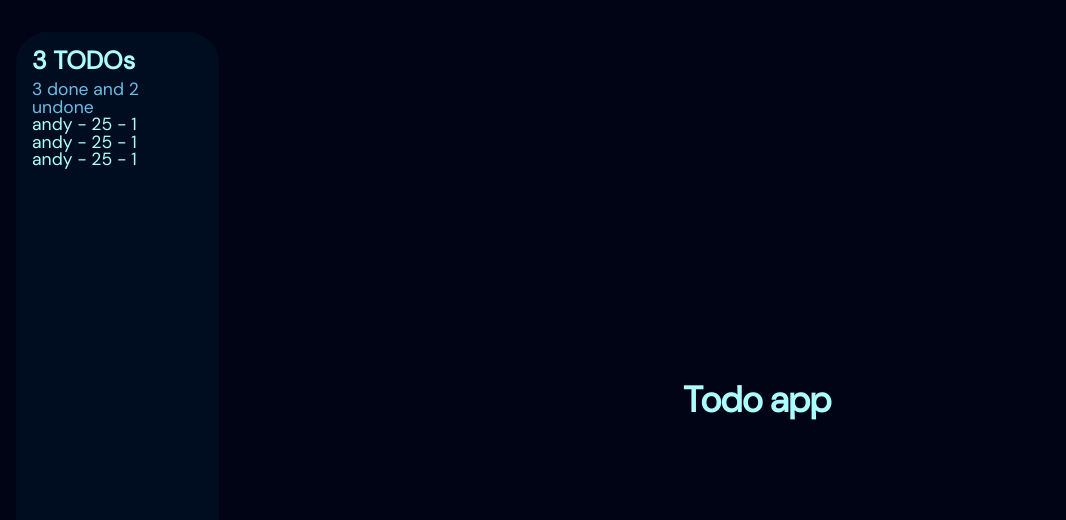
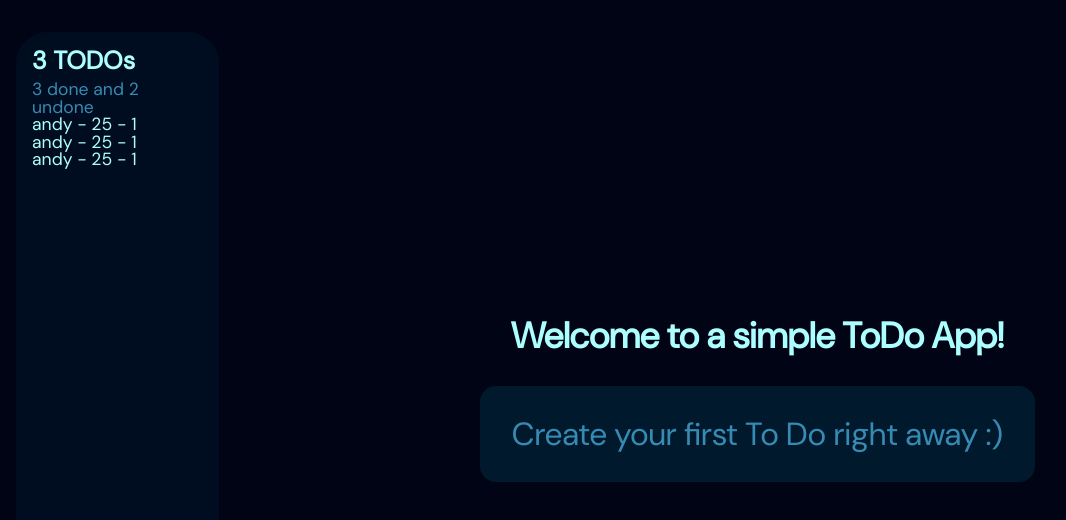
Before and after one commit to Andres191200/todo-app, a React (Vite) app: page / in a window 1280 px wide. Shown: the top 520 px of the page, without its empty margins (16-1082 px from the left). Built offline with nearby package versions, Linux system fonts and the light colour scheme.

Commit message:
messagebox component

```diff
--- a/package.json
+++ b/package.json
@@ -12,8 +12,7 @@
   "dependencies": {
     "react": "^19.1.0",
     "react-dom": "^19.1.0",
-    "react-router-dom": "^7.6.3",
-    "sass": "^1.89.2"
+    "react-router-dom": "^7.6.3"
   },
   "devDependencies": {
     "@eslint/js": "^9.29.0",
@@ -24,6 +23,7 @@
     "eslint-plugin-react-hooks": "^5.2.0",
     "eslint-plugin-react-refresh": "^0.4.20",
     "globals": "^16.2.0",
+    "sass": "^1.89.2",
     "typescript": "^5.8.3",
     "vite": "^7.0.0"
   }
--- /dev/null
+++ b/src/components/message-box/MessageBox.tsx
@@ -0,0 +1,39 @@
+import React from "react";
+import styles from "./styles.module.scss";
+
+enum EMessageBoxIcons {
+  info,
+  error,
+  warning,
+}
+
+type TMessageBoxProps = {
+  message: string;
+  kind?: EMessageBoxIcons;
+};
+
+function getPath(icon: EMessageBoxIcons) {
+  // ADD ICONS BASE PATH AS AN ENV PARAM.
+  switch (icon) {
+    case EMessageBoxIcons.info:
+      return "/icons/info.svg";
+    case EMessageBoxIcons.error:
+      return "/icons/error.svg";
+    case EMessageBoxIcons.warning:
+      return "/icons/warning.svg";
+  }
+}
+
+export default function MessageBox({ message, kind }: TMessageBoxProps) {
+  return (
+    <div className={styles.messageBoxComponent}>
+      <div className={styles.messageBoxContainer}>
+        {kind ? (
+          <img src={getPath(kind)} alt="info icon" className={styles.icon} />
+        ) : null}
+
+        <span className="big">{message}</span>
+      </div>
+    </div>
+  );
+}
--- /dev/null
+++ b/src/components/message-box/styles.module.scss
@@ -0,0 +1,28 @@
+@mixin flex-centered{
+    display: flex;
+    align-items: center;
+    justify-content: center;
+    gap: var(--margin-sm);
+}
+
+.messageBoxComponent{
+    @include flex-centered();
+    width: max-content;
+    padding:var(--margin-md);
+    border-radius: var(--margin-sm);
+    background-color: var(--bg-light);
+}
+
+.messageBoxContainer{
+    @include flex-centered();
+    span{
+        font-size: 1.25rem;
+        color: var(--text-muted);
+    }
+
+    img{
+        height: 2.5rem;
+        aspect-ratio: 1/1;
+        filter: var(--black-to-text-muted-color);
+    }
+}
--- a/src/globals.scss
+++ b/src/globals.scss
@@ -10,7 +10,7 @@
 	--bg: oklch(0.15 0.06 233);
 	--bg-light: oklch(0.2 0.06 233);
 	--text: oklch(0.96 0.1 233);
-	--text-muted: oklch(0.76 0.1 233);
+	--text-muted: oklch(0.6 0.1 233);
 	--highlight: oklch(0.5 0.12 233);
 	--border: oklch(0.4 0.12 233);
 	--border-muted: oklch(0.3 0.12 233);
@@ -25,12 +25,27 @@
 	--margin-sm: 1rem;
 	--margin-md: 2rem;
 	--margin-lg: 3rem;
+
+	--black-to-text-color: brightness(0) saturate(100%) invert(99%) sepia(14%) saturate(3403%) hue-rotate(160deg) brightness(102%) contrast(101%);
+	--black-to-text-muted-color: brightness(0) saturate(100%) invert(58%) sepia(8%) saturate(3085%) hue-rotate(155deg) brightness(81%) contrast(92%);
 }
 
 
-*:where(h1,h2,h3,h4,h5,p,a){
+*:where(h1,h2,h3,h4,h5,p,a,span){
 	color: var(--text);
 	font-family: 'dm-sans' !important;
+
+	&.big{
+		font-size: 2rem !important;
+	}
+
+	&.bold{
+		font-weight: 800;
+	}
+}
+
+img{
+	max-width: 100%;
 }
 
 p{
--- a/src/screens/Home.tsx
+++ b/src/screens/Home.tsx
@@ -1,9 +1,11 @@
+import MessageBox from '../components/message-box/MessageBox';
 import styles from './styles.module.scss';
 
 export default function Home(){
     return(
         <div className={styles.homeScreen}>
-            <h1>Todo app</h1>
+            <h1>Welcome to a simple ToDo App!</h1>
+            <MessageBox message='Create your first To Do right away :)'/>
         </div>
     )
 }
--- a/src/screens/styles.module.scss
+++ b/src/screens/styles.module.scss
@@ -1,7 +1,10 @@
 .homeScreen{
     height: 100dvh;
     width: 100dvw;
-    display: grid;
-    place-content: center;
+    display: flex;
+    align-items: center;
+    flex-direction: column;
+    justify-content: center;
+    gap:var(--margin-md);
     background-color: var(--bg-dark);
 }
```
Also changed, not shown: public/icons/info.svg (added), 1 other file (tests, documents, lock files or other folders).
